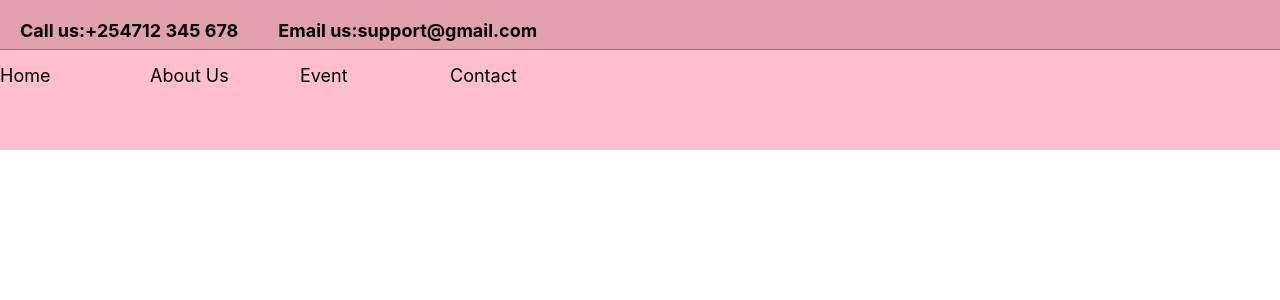
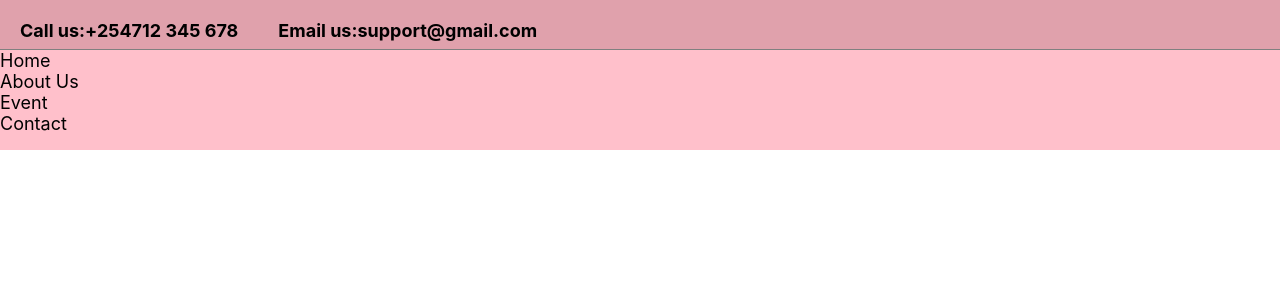
Before and after one commit to Diana-nyamai/CharityFundWebsite, a React (Create React App) app: page / in a window 1280 px wide. Shown: the top 300 px of the page. Built offline with nearby package versions, Linux system fonts and the light colour scheme.

Commit message:
deletion of css

```diff
--- a/src/App.css
+++ b/src/App.css
@@ -27,19 +27,3 @@ body{
     font-weight: bold;
     padding: 20px;
     }
-
-.nav-list .row{
-    float: left;
-    width: 150px;
-    height: 50px;
-    list-style-type: none;
-    margin: 0;
-    display: flex;
-    flex-direction: row;
-    justify-content: center;
-    align-items: center;
-}
-
-.row #title{
-    flex: 50%;
-}
```
Also changed, not shown: 1 other file (tests, documents, lock files or other folders).
